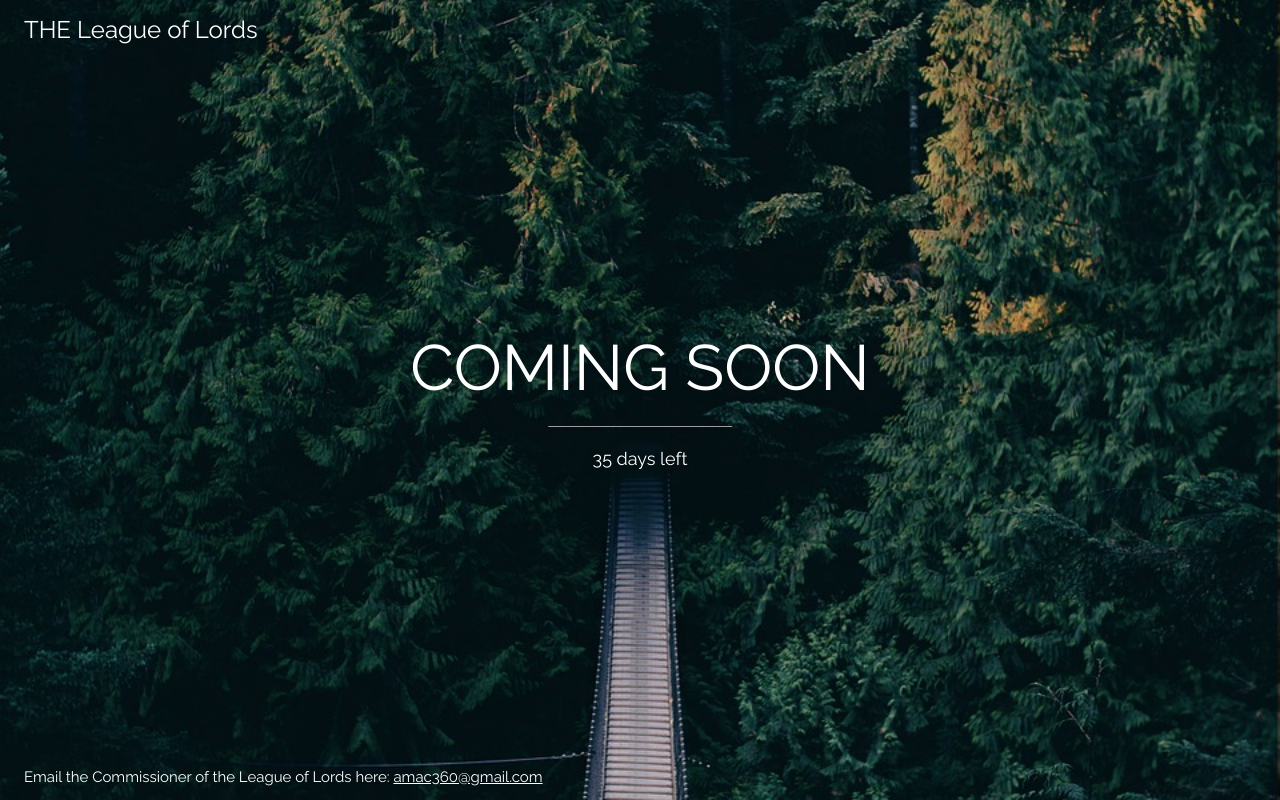
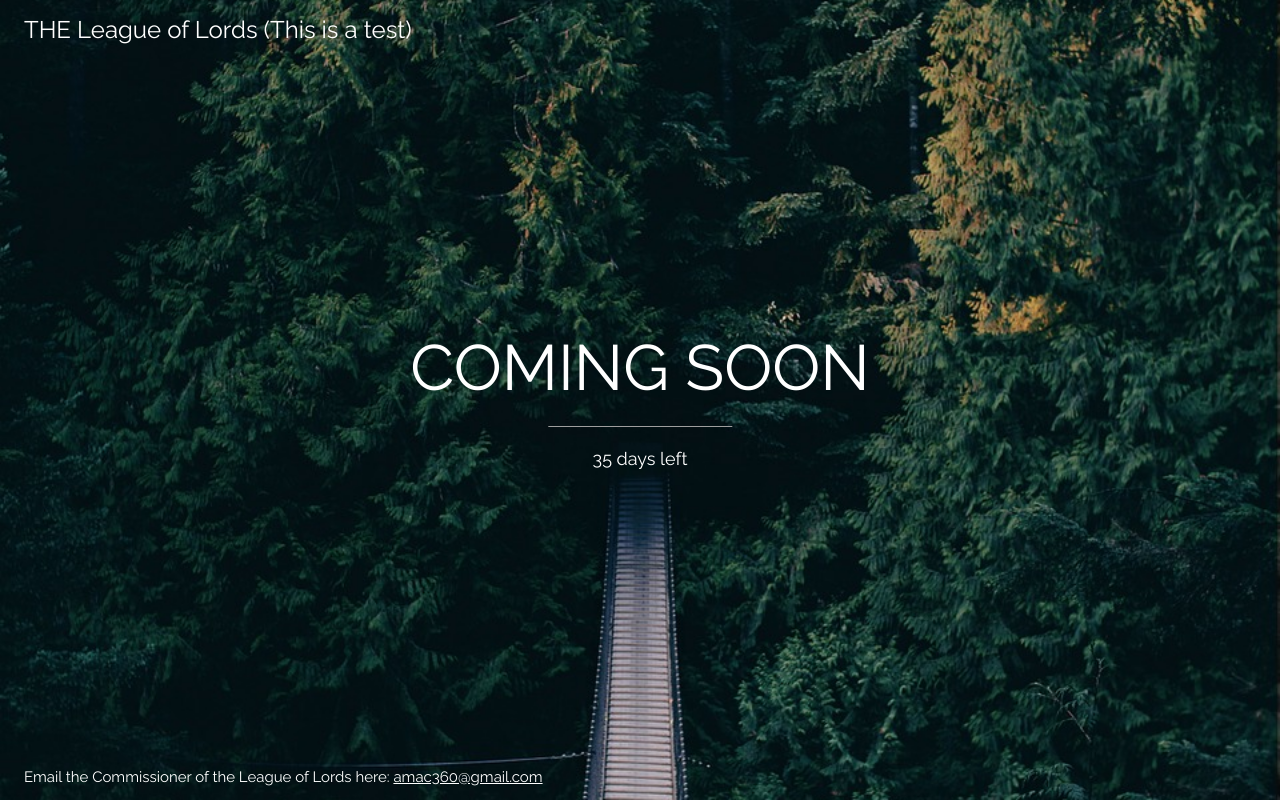
Before and after one commit to cwillforeal/fantasyfootballsite, a Flask app: page / in a window 1280 px wide. Run offline with Flask 2, Linux system fonts and the light colour scheme.

Commit message:
Trying out a Pull Request
Don't read this, the title is all you need

```diff
--- a/flaskr/templates/comingsoon.html
+++ b/flaskr/templates/comingsoon.html
@@ -19,7 +19,7 @@ body, html {height: 100%}
 
 <div class="bgimg w3-display-container w3-animate-opacity w3-text-white">
   <div class="w3-display-topleft w3-padding-large w3-xlarge">
-    THE League of Lords
+    THE League of Lords (This is a test)
   </div>
   <div class="w3-display-middle">
     <h1 class="w3-jumbo w3-animate-top">COMING SOON</h1>
```
